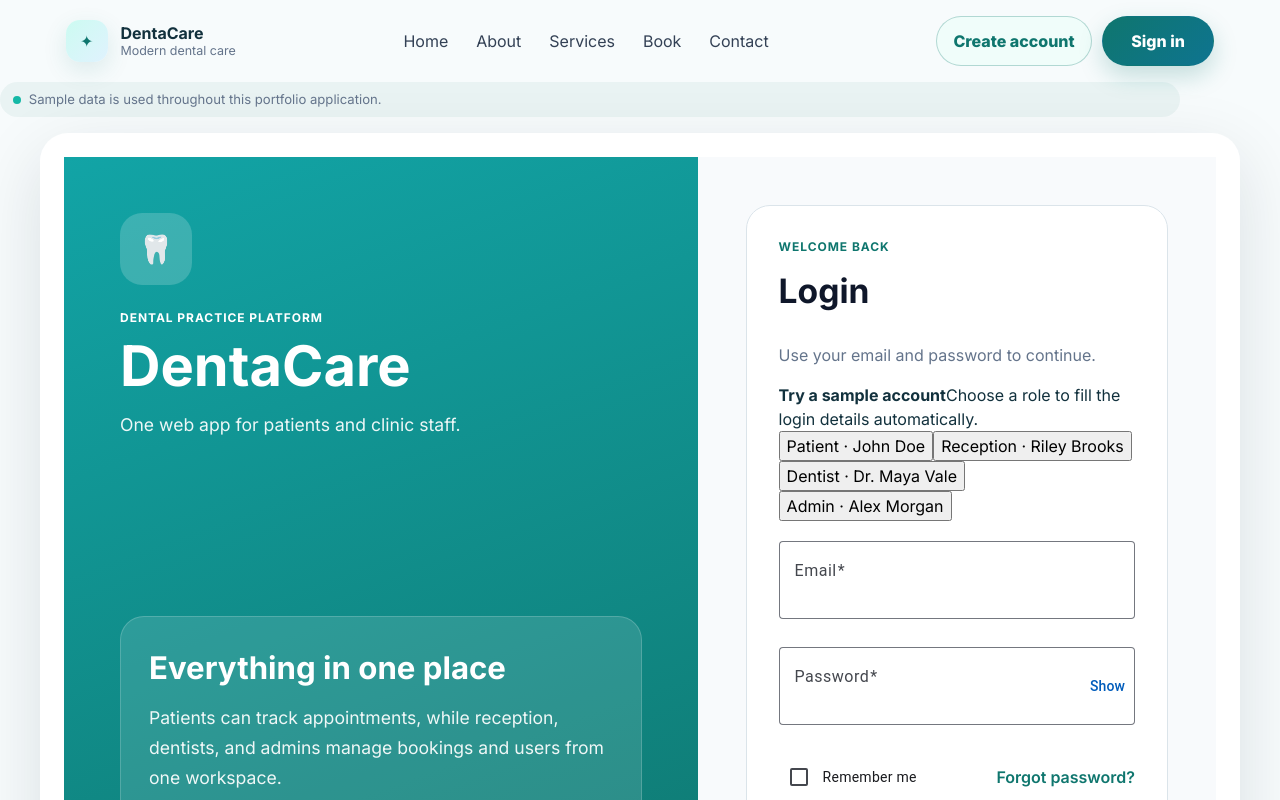
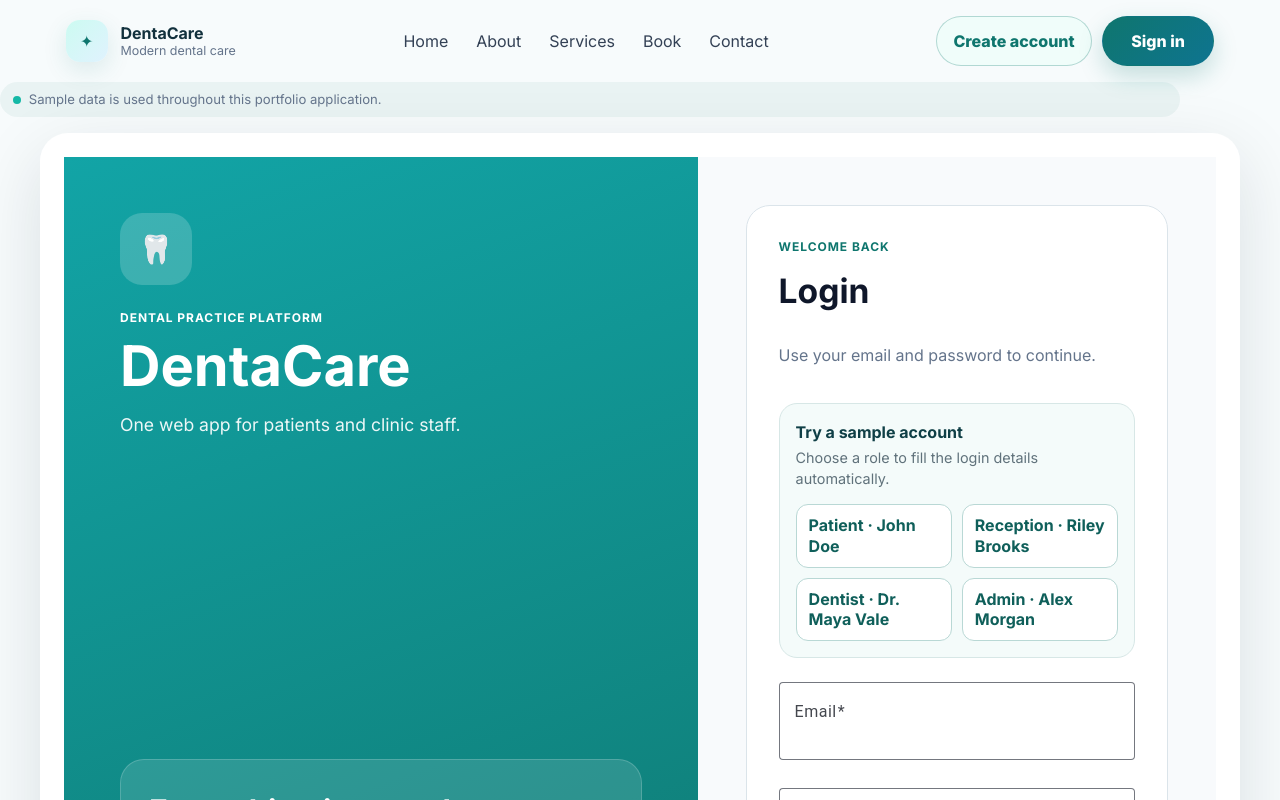
Before and after one commit to oboikanyego/dentacare-system, an Angular app: page /login in a window 1280 px wide. Shown: the top 800 px of the page. Built offline with nearby package versions, Linux system fonts and the light colour scheme.

Commit message:
style: polish login CTA and sample account picker

```diff
--- a/src/app/features/auth/login/login.component.css
+++ b/src/app/features/auth/login/login.component.css
@@ -106,7 +106,7 @@
 
 .auth-card {
   width: 100%;
-  max-width: 480px;
+  max-width: 500px;
   padding: 32px;
   border-radius: 24px;
   background: #fff;
@@ -126,6 +126,54 @@
 .muted,
 .footer-text {
   color: #64748b;
+}
+
+.sample-account-panel {
+  margin: 20px 0 4px;
+  padding: 16px;
+  border: 1px solid #d7e7e6;
+  border-radius: 18px;
+  background: #f4fbfa;
+  display: grid;
+  gap: 14px;
+}
+
+.sample-account-copy {
+  display: grid;
+  gap: 3px;
+}
+
+.sample-account-copy strong {
+  color: #0f3f46;
+}
+
+.sample-account-copy span {
+  color: #60727b;
+  font-size: 0.9rem;
+}
+
+.sample-account-grid {
+  display: grid;
+  grid-template-columns: repeat(2, minmax(0, 1fr));
+  gap: 10px;
+}
+
+.sample-account-button {
+  border: 1px solid #b9d8d5;
+  border-radius: 12px;
+  background: #fff;
+  color: #0f5f5a;
+  padding: 10px 12px;
+  text-align: left;
+  font-weight: 700;
+  line-height: 1.3;
+  transition: transform 150ms ease, box-shadow 150ms ease, border-color 150ms ease;
+}
+
+.sample-account-button:hover {
+  transform: translateY(-1px);
+  border-color: #0f766e;
+  box-shadow: 0 8px 18px rgba(15, 118, 110, 0.08);
 }
 
 .banner {
@@ -163,18 +211,25 @@ mat-form-field {
 .inline-link,
 .footer-text a {
   color: #0f766e;
-  font-weight: 600;
+  font-weight: 700;
   text-decoration: none;
+}
+
+.inline-link:hover,
+.footer-text a:hover {
+  text-decoration: underline;
 }
 
 .submit-button {
   width: 100%;
-  min-height: 52px;
+  min-height: 54px;
   border-radius: 14px;
   display: inline-flex;
   align-items: center;
   justify-content: center;
   gap: 10px;
+  font-weight: 800;
+  box-shadow: 0 10px 22px rgba(15, 118, 110, 0.18);
 }
 
 .submit-button .mat-mdc-progress-spinner {
@@ -222,4 +277,8 @@ mat-form-field {
     flex-direction: column;
     align-items: flex-start;
   }
+
+  .sample-account-grid {
+    grid-template-columns: 1fr;
+  }
 }
```
